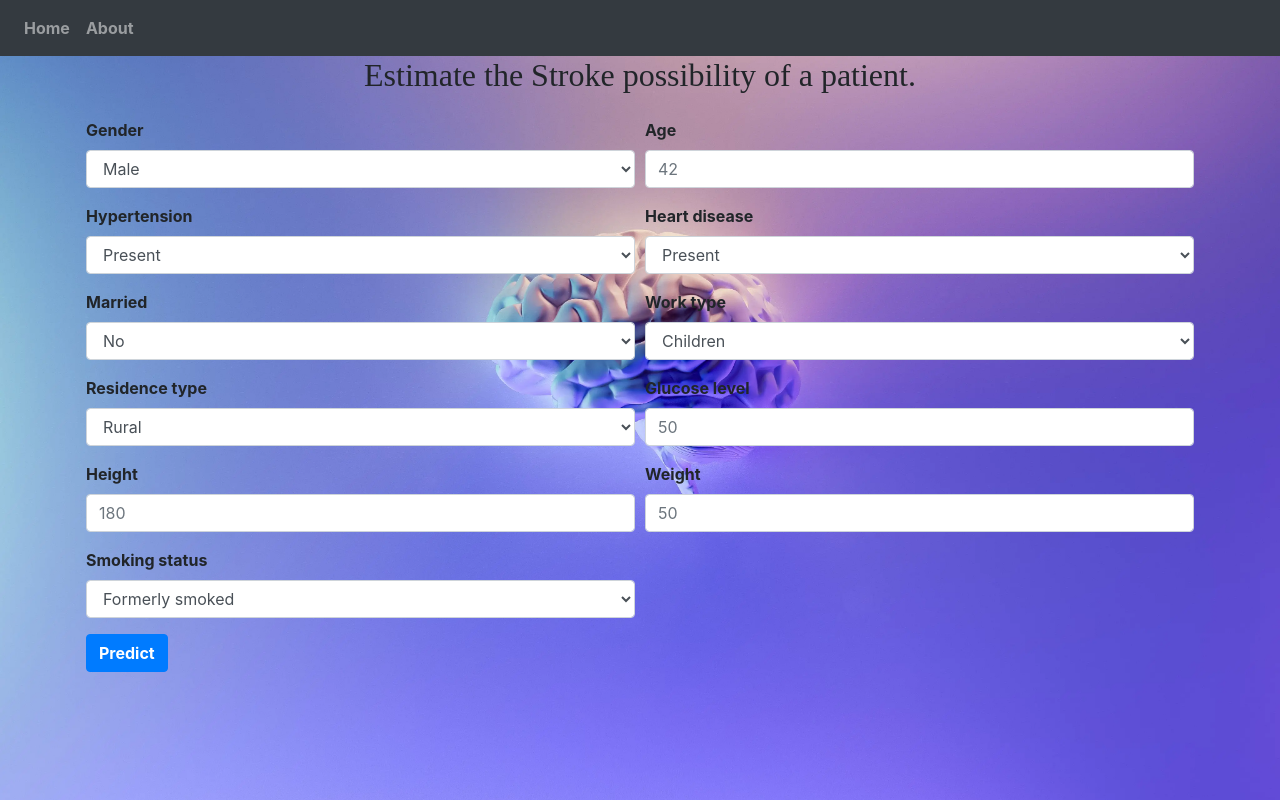
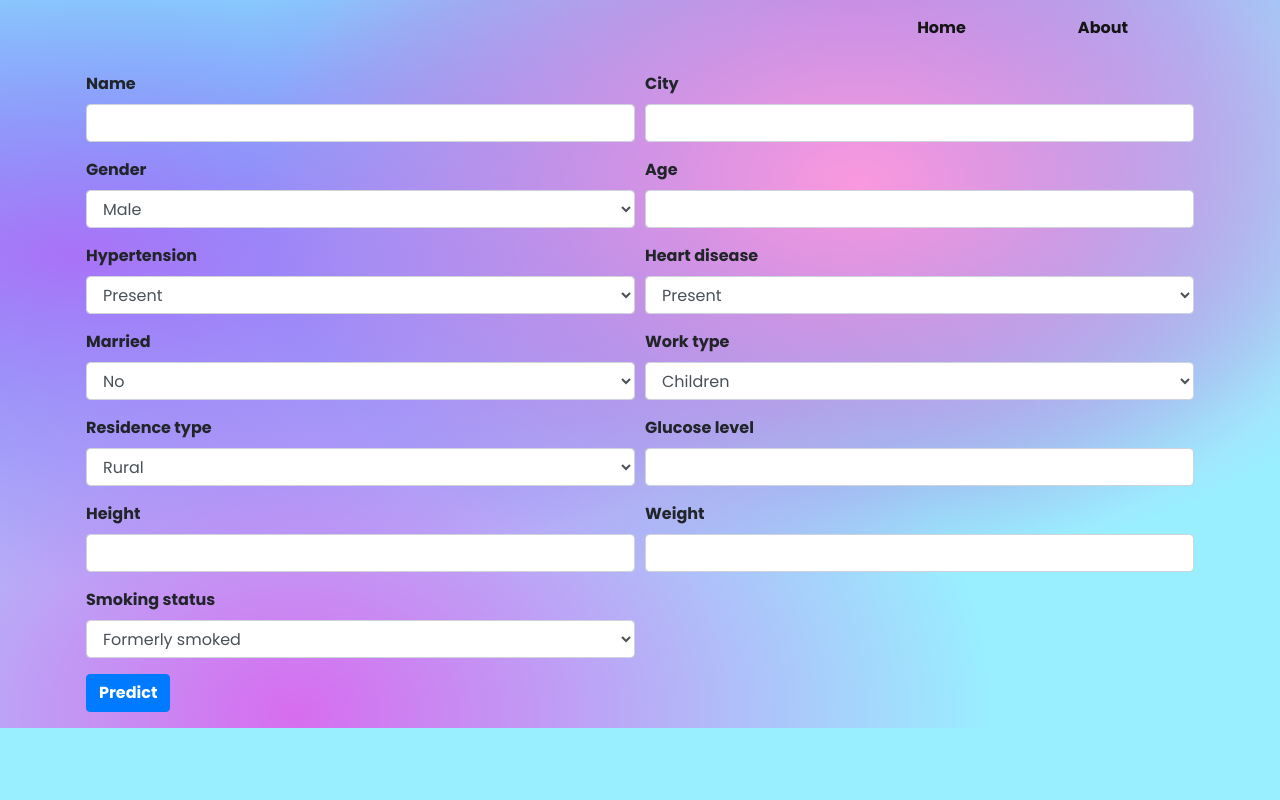
Before and after one commit to Sajinaaron07/Stroke-prediction, a Flask app: page / in a window 1280 px wide. Run offline with Flask 2, Linux system fonts and the light colour scheme; parts of the project's set-up code (start-up, migrations or seed data) failed here and were passed over; some libraries are stand-ins or nearby versions.

Commit message:
Altered css files

```diff
--- a/app.py
+++ b/app.py
@@ -28,18 +28,18 @@ def home():
 def predict():
 	if request.method == 'POST':
 
-		Gender  = request.args.get('gender')
-		Age  = request.args.get('age')
-		Hypertension  = request.args.get('hypertension')
-		HeartDie  = request.args.get('heart_disease')
-		Mart  = request.args.get('ever_married')
-		Work  = request.args.get('work_type')
-		resd  = request.args.get('Residence_type')
-		gulc  = request.args.get('avg_glucose_level')
-		ht  = request.args.get('Height')
-		wt  = request.args.get('weight')
-		smk  = request.args.get('smoking_status')
+		Age  = request.form.get('age')
+		Hypertension  = request.form.get('hypertension')
+		HeartDie  = request.form.get('heart_disease')
+		Mart  = request.form.get('ever_married')
+		Work  = request.form.get('work_type')
+		resd  = request.form.get('Residence_type')
+		gulc  = request.form.get('avg_glucose_level')
+		ht  = request.form.get('Height')
+		wt  = request.form.get('weight')
+		smk  = request.form.get('smoking_status')
 
+		Gender  = request.form.get('gender')
 
 
 
@@ -88,4 +88,4 @@ def about():
 	return render_template("about.html")
 
 if __name__ == '__main__':
-	app.run(debug=True)
+	app.run(debug=False)
--- a/static/css/style.css
+++ b/static/css/style.css
@@ -1,5 +1,16 @@
+@import url("https://fonts.googleapis.com/css2?family=Poppins:wght@100;200;300;400;500;600;700;800;900&display=swap");
 body {
-  background-image: url("../images/bg.webp");
+  background-color: #99eeff;
+  background-image: radial-gradient(
+      at 67% 25%,
+      hsla(317, 91%, 79%, 1) 0px,
+      transparent 50%
+    ),
+    radial-gradient(at 6% 35%, hsla(265, 90%, 71%, 1) 0px, transparent 50%),
+    radial-gradient(at 67% 0%, hsla(247, 74%, 72%, 1) 0px, transparent 50%),
+    radial-gradient(at 23% 98%, hsla(289, 80%, 68%, 1) 0px, transparent 50%),
+    radial-gradient(at 62% 31%, hsla(220, 74%, 61%, 1) 0px, transparent 50%),
+    radial-gradient(at 12% 30%, hsla(199, 98%, 66%, 1) 0px, transparent 50%);
   background-position: center;
   background-repeat: no-repeat;
   background-size: cover;
@@ -7,4 +18,20 @@ body {
   -moz-background-size: cover;
   -o-background-size: cover;
   height: 100%;
+  font-family: "Poppins", sans-serif;
+  font-size: 1rem;
+  font-weight: normal;
 }
+.collapse {
+  justify-content: end;
+  align-items: center;
+  margin: 0 5rem;
+}
+.nav-link {
+  margin: 0 3rem;
+}
+.navbar-nav a {
+  color: rgb(21, 21, 21);
+}
+@media (min-width: 992px) {
+}
--- a/templates/base.html
+++ b/templates/base.html
@@ -10,7 +10,7 @@
 </head>
 
 <body>
-	<nav class="navbar navbar-expand-lg navbar-dark bg-dark">
+	<nav class="navbar navbar-expand-lg navbar-transparent">
 	      <button class="navbar-toggler" type="button" data-toggle="collapse" data-target="#navbar">
 	        <span class="navbar-toggler-icon"></span>
 	      </button>
--- a/templates/index.html
+++ b/templates/index.html
@@ -2,13 +2,21 @@
 
 {% block title %}Home{% endblock %}
 {% block head %}
-<h2 align="center" style="font-family:Times New Roman"> Estimate the Stroke possibility of a patient.</h2>
+
 {% endblock %}
 
 {% block content %}
 <form method="POST" action="{{ url_for('predict') }}">
   <!-- First row -->
   <div class="form-row">
+    <div class="form-group col-md-6">
+      <label for="age"><b>Name</b></label>
+      <input type="text" name="age" class="form-control"  required="required">
+    </div>
+    <div class="form-group col-md-6">
+      <label for="age"><b>City</b></label>
+      <input type="text" name="age" class="form-control"  required="required">
+    </div>
     <div class="form-group col-md-6">
       <label for="gender"><b>Gender</b></label>
       <select name="gender" class="form-control">
@@ -20,7 +28,7 @@
 
     <div class="form-group col-md-6">
       <label for="age"><b>Age</b></label>
-      <input type="text" name="age" class="form-control" placeholder="42" required="required">
+      <input type="text" name="age" class="form-control"  required="required">
     </div>
   </div>
   <!-- Second row -->
@@ -74,18 +82,18 @@
 
     <div class="form-group col-md-6">
       <label for="avg_glucose_level"><b>Glucose level</b></label>
-      <input type="text" name="avg_glucose_level" class="form-control" placeholder="50" required="required">
+      <input type="text" name="avg_glucose_level" class="form-control"  required="required">
     </div>
   </div>
   <!-- Fifth row -->
   <div class="form-row">
     <div class="form-group col-md-6">
       <label for="Height"><b>Height</b></label>
-      <input type="text" name="Height" class="form-control" placeholder="180" required="required">
+      <input type="text" name="Height" class="form-control"  required="required">
     </div>
     <div class="form-group col-md-6">
       <label for="weight"><b>Weight</b></label>
-      <input type="text" name="weight" class="form-control" placeholder="50" required="required">
+      <input type="text" name="weight" class="form-control"  required="required">
     </div>
 
     <div class="form-group col-md-6">
```
Also changed, not shown: static/images/bgsa.jpg (added), test.html (added).
